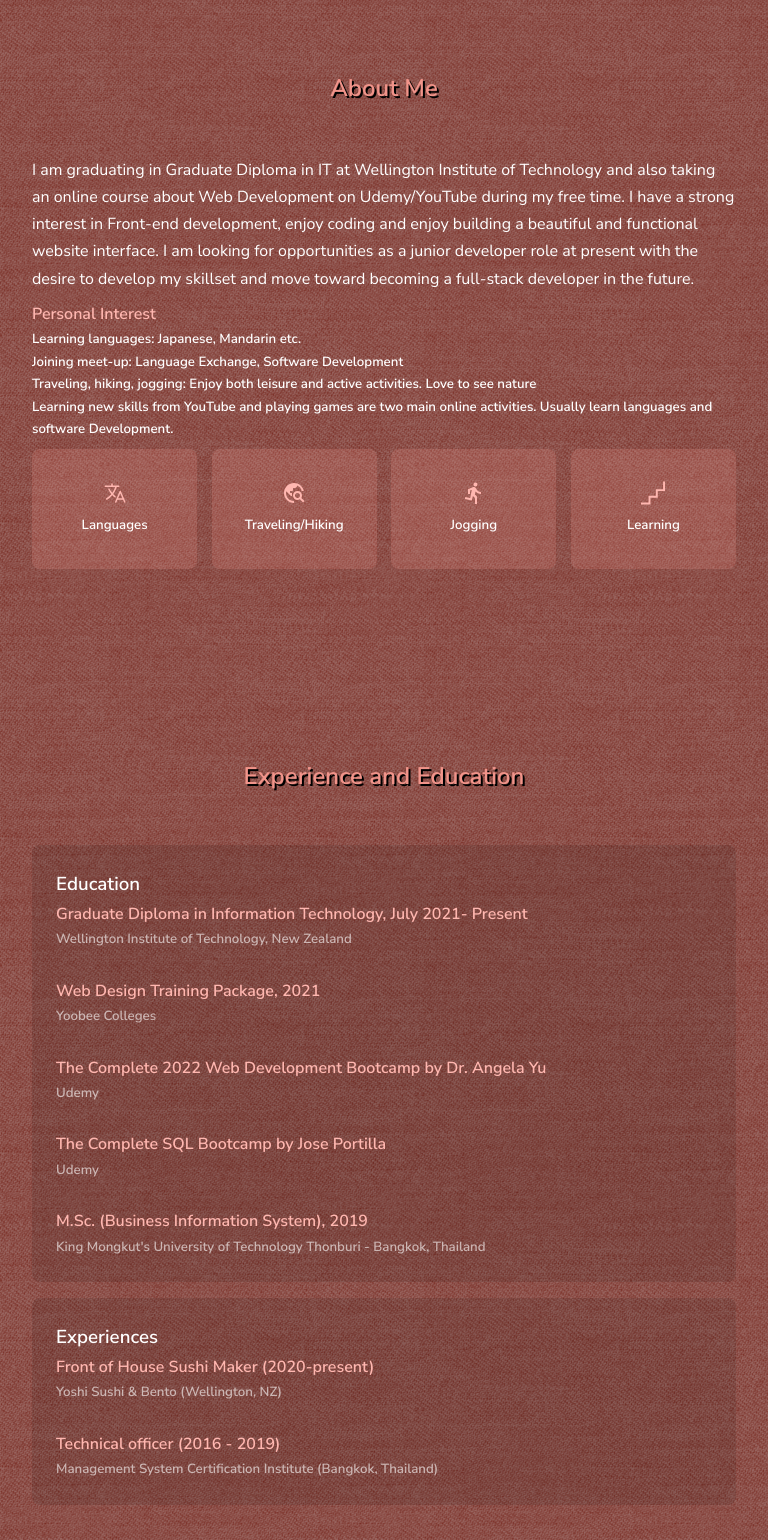
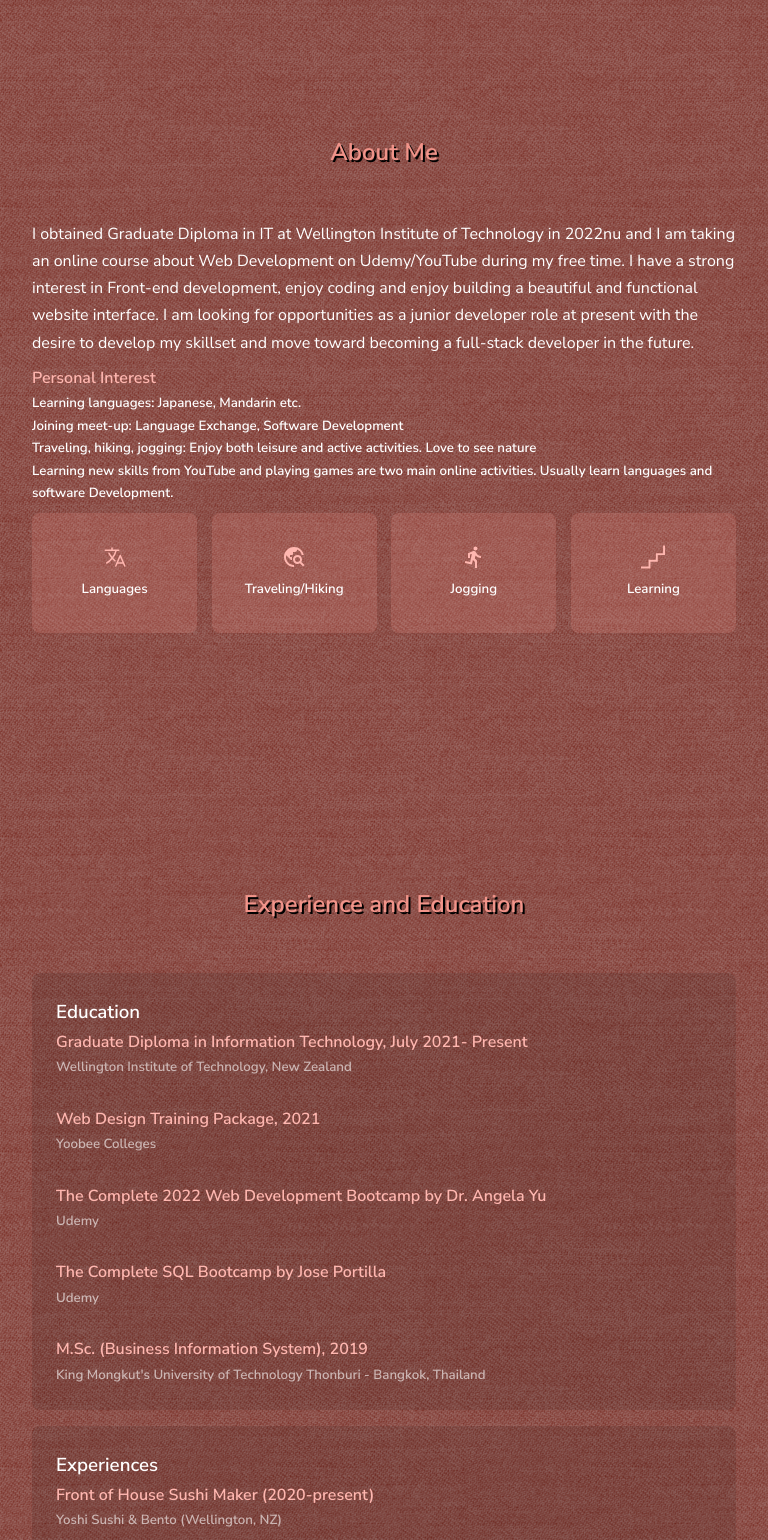
Before and after one commit to warismee/my-site-react, a React (Create React App) app: page / in a window 768 px wide. Shown: the part 780-2320 px from the top of the page. Built offline with nearby package versions, Linux system fonts and the light colour scheme.

Commit message:
fix ipad responsive

```diff
--- a/src/components/About/About.jsx
+++ b/src/components/About/About.jsx
@@ -12,7 +12,7 @@ const About = () => {
       <div className='about_content'>
         <div className='about_container'>
           <article className='about_card'>
-            <p>I am graduating in Graduate Diploma in IT at Wellington Institute of Technology and also taking an online course about Web Development on Udemy/YouTube during my free time. I have a strong interest in Front-end development, enjoy coding and enjoy building a beautiful and functional website interface. I am looking for opportunities as a junior developer role at present with the desire to develop my skillset and move toward becoming a full-stack developer in the future.</p>
+            <p>I obtained Graduate Diploma in IT at Wellington Institute of Technology in 2022nu and I am taking an online course about Web Development on Udemy/YouTube during my free time. I have a strong interest in Front-end development, enjoy coding and enjoy building a beautiful and functional website interface. I am looking for opportunities as a junior developer role at present with the desire to develop my skillset and move toward becoming a full-stack developer in the future.</p>
           </article>
         </div>
         <div className='about_container'>
--- a/src/components/Experience/experience.css
+++ b/src/components/Experience/experience.css
@@ -1,5 +1,5 @@
 #experience{
-    height: 210vh;
+    height: 270vh;
 }
 .exp_container{
     display: grid;
@@ -37,10 +37,26 @@ li>h5{
     color:var( --color-primary);
 }
 
-/*==========MEDIA QUERIES (MEDIUM)===========*/
-@media screen and (max-width:1024px) {
+/*==========MEDIA QUERIES (MEDIUM LANDSCAPEn)===========*/
+@media screen and (min-device-width : 768px)
+and (max-device-width : 1024px)
+and (orientation : landscape) {
     #experience{
         height:230vh;
+    }
+    .exp_container{
+        margin:0 2rem;
+    }
+    .exp_cards_vt{
+        display: grid;
+        grid-template-columns: repeat(1,1fr);
+        gap:0.9rem;
+    }
+}
+/*==========MEDIA QUERIES (MEDIUM)===========*/
+@media screen and (max-width:1024px){
+    #experience{
+        height:180vh;
     }
     .exp_container{
         margin:0 2rem;
--- a/src/index.css
+++ b/src/index.css
@@ -106,7 +106,7 @@ img{
         width:var(--container-width-md);
     }
     section{
-        margin-top: 3rem;
+        margin-top: 7rem;
         height: 80vh;
     }
 }
```
